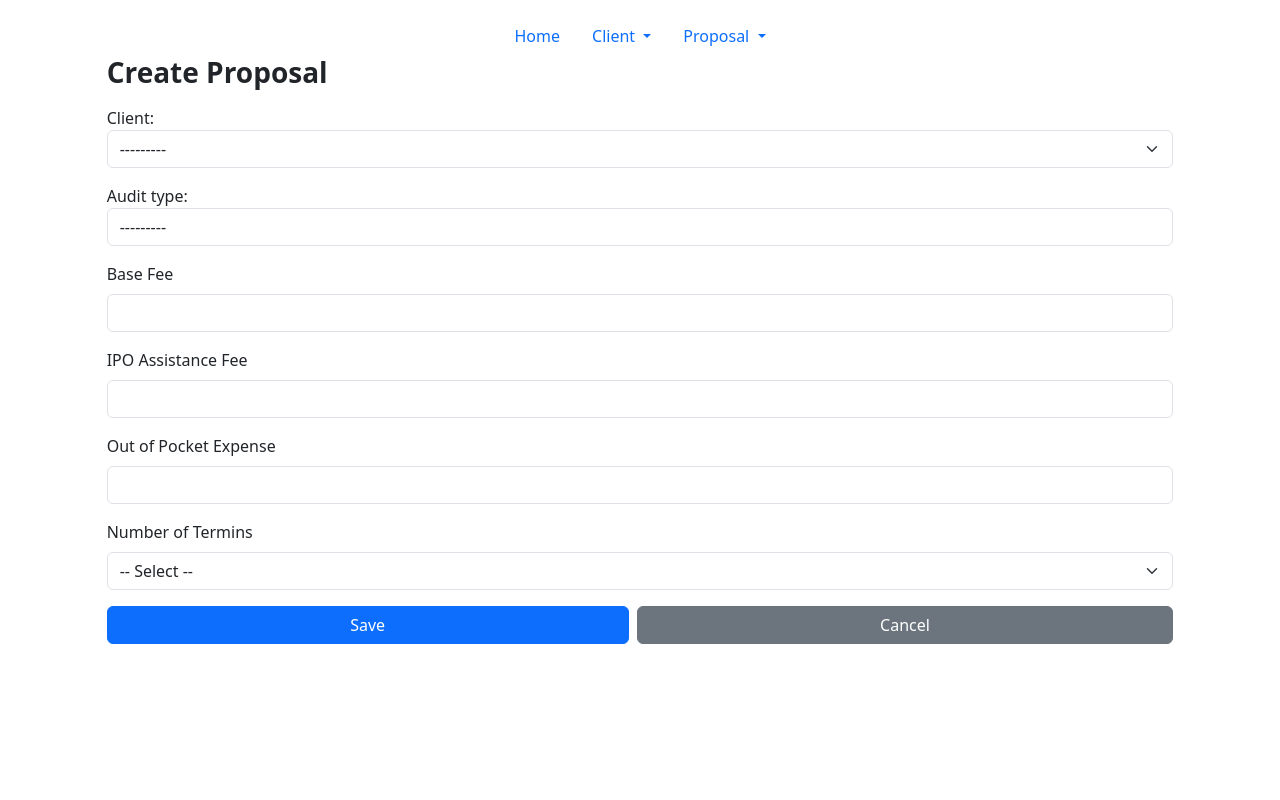
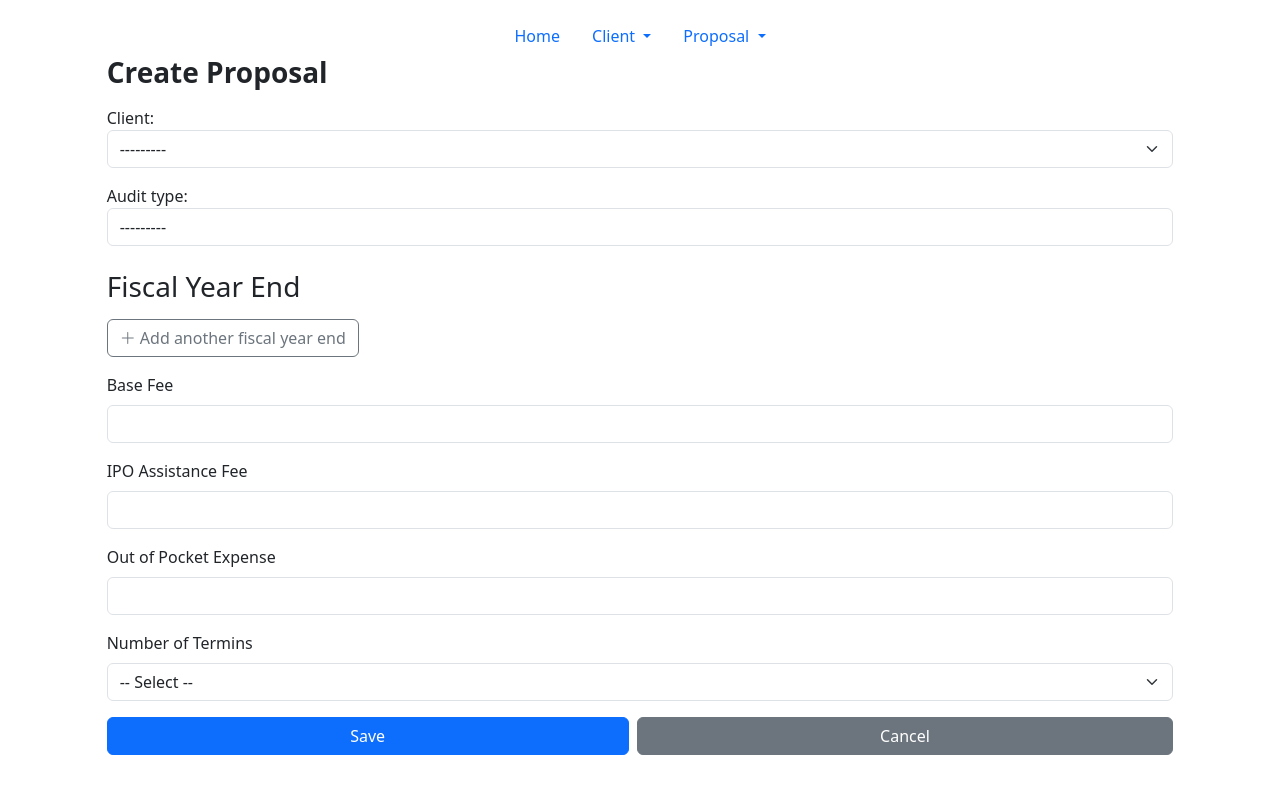
Before and after one commit to lilaaml/testing_field, a Django app: page /create-proposal/ in a window 1280 px wide. Run offline with Django 3.2, Linux system fonts and the light colour scheme; data that the repository does not hold is empty.

Commit message:
working on fye update

```diff
--- a/tester_app/forms.py
+++ b/tester_app/forms.py
@@ -59,6 +59,9 @@ class ClientForm(forms.ModelForm):
 
 
 class ProposalForm(forms.ModelForm):
+    # Hidden field to receive the final combined list
+    fiscal_year_end_data = forms.CharField(widget=forms.HiddenInput(), required=False)
+
     class Meta:
         model = Proposal
         fields = ['client', 'audit_type', 'fiscal_year_end', 'base_fee', 'assistance_fee', 'ope_fee', 'total_fee', 'termin_fee', 'num_termins', 'termin_values', 'total_percentage']
@@ -105,3 +108,24 @@ class ProposalForm(forms.ModelForm):
                 'class': 'form-control',
             }),
         }
+
+    def clean(self):
+        cleaned = super().clean()
+
+        raw = cleaned.get('fiscal_year_end_data', '')
+
+        # Convert JSON string → list
+        try:
+            fiscal_year_end = json.loads(raw)
+        except:
+            fiscal_year_end = []
+
+        cleaned['fiscal_year_end'] = fiscal_year_end
+        return cleaned
+
+    def save(self, commit=True):
+        instance = super().save(commit=False)
+        instance.fiscal_year_end = self.cleaned_data['fiscal_year_end']
+        if commit:
+            instance.save()
+        return instance
--- a/tester_app/templates/proposal/proposal_form.html
+++ b/tester_app/templates/proposal/proposal_form.html
@@ -14,6 +14,27 @@
         {{ form.audit_type.label_tag }}
         {{ form.audit_type }}
     </div>
+
+    <!-- This holds the final JSON array -->
+    <input type="hidden" id="fiscal_year_end_data" name="fiscal_year_end_data">
+
+    <h3 class="mt-4">Fiscal Year End</h3>
+    <div id="fiscal-year-end-fields" class="d-flex flex-column gap-2">
+        <!-- Default one input -->
+        <div class="fiscal-year-end-row d-flex gap-2">
+            <input type="date" class="fiscal-year-end-input form-control">
+            <button type="button" class="btn btn-outline-danger delete-btn">
+                <i class="bi bi-trash"></i>
+            </button>
+        </div>
+    </div>
+
+    <button type="button" id="add-fiscal-year-end" class="btn btn-outline-secondary mt-2 mb-3">
+        <i class="bi bi-plus-lg"></i> Add another fiscal year end
+    </button>
+
+    <!-- Error message display -->
+    <p id="fiscal-year-end-error" class="text-danger mt-2 d-none"></p>
 
     <!-- Visible Fee Input -->
     <div class="mb-3">
@@ -74,6 +95,81 @@
 </script>
 
 <script>
+    var dateArray = {{ existing_dates_json|default:"[]"|safe }};
+</script>
+
+<script>
+    // ----- Fiscal Year End -----
+    const wrapper = document.getElementById("fiscal-year-end-fields");
+    const addBtn = document.getElementById("add-fiscal-year-end");
+    const hiddenField = document.getElementById("fiscal_year_end_data");
+    const errorBox = document.getElementById("fiscal-year-end-error");
+
+    // Initialize hidden field with existing dates
+    hiddenField.value = JSON.stringify(dateArray);
+
+    function renderFiscalYearEndFields(dates) {
+        wrapper.innerHTML = ""; // clear UI
+
+        dates.forEach((value, index) => {
+            const row = document.createElement("div");
+            row.classList.add("d-flex", "align-items-center", "mb-2", "gap-2");
+
+            row.innerHTML = `
+                <input
+                    type="date"
+                    class="form-control fiscal-input"
+                    value="${value}"
+                    style="max-width: 180px;"
+                >
+                <button type="button" class="btn btn-outline-danger btn-sm remove-fye">&times;</button>
+            `;
+
+            wrapper.appendChild(row);
+
+            // Remove button
+            row.querySelector(".remove-fye").addEventListener("click", function () {
+                dates.splice(index, 1);
+                renderFiscalYearEndFields(dates);
+                hiddenField.value = JSON.stringify(dates);
+            });
+        });
+
+        // Sync hidden field after rendering
+        hiddenField.value = JSON.stringify(dates);
+    }
+
+    addBtn.addEventListener("click", function () {
+        dateArray.push("");
+        renderFiscalYearEndFields(dateArray);
+    });
+
+    // Function to add a new row
+    function addRow(value = "") {
+        const row = document.createElement("div");
+        row.className = "fiscal-year-end-row input-group fade-in";
+
+        row.innerHTML = `
+            <input type="date" class="fiscal-year-end-input form-control" value="${value}">
+            <button type="button" class="delete-btn btn btn-outline-danger">
+                <i class="bi bi-trash"></i>
+            </button>
+        `;
+
+        wrapper.appendChild(row);
+
+        // Delete handler
+        row.querySelector(".delete-btn").addEventListener("click", () => {
+            row.remove();
+        });
+    }
+
+    // Add row button
+    addBtn.addEventListener("click", () => {
+        addRow();
+    });
+
+    // ----- Termin -----
     const defaults = JSON.parse(document.getElementById("default-termin-opt").textContent);
 
     const form = document.getElementById("proposalForm");
@@ -102,6 +198,10 @@
     let inputElements = [];
     let totalDisplay;
     let warning;
+
+    document.addEventListener("DOMContentLoaded", function () {
+        renderFiscalYearEndFields(dateArray);
+    });
 
     // Base Fee Input Handling
     baseFeeVisible.addEventListener("input", () => {
@@ -321,8 +421,48 @@
 
     // Submit Validation
     form.addEventListener("submit", e => {
+        const inputs = document.querySelectorAll(".fiscal-year-end-input");
+
         const base = baseFeeHidden.value;
         const total = totalPercentageHidden.value;
+
+        const values = [];
+        let hasError = false;
+        const duplicateCheck = new Set();
+
+        inputs.forEach(input => {
+            input.classList.remove("is-invalid");
+            const val = input.value.trim();
+
+            // Empty value → error
+            if (val === "") {
+                input.classList.add("is-invalid");
+                hasError = true;
+            }
+
+            // Duplicate detection
+            if (duplicateCheck.has(val.toLowerCase())) {
+                input.classList.add("is-invalid");
+                hasError = true;
+            } else if (val !== "") {
+                duplicateCheck.add(val.toLowerCase());
+            }
+
+            if (val !== "") {
+                values.push(val);
+            }
+        });
+
+        if (hasError) {
+            e.preventDefault();
+            errorBox.classList.remove("d-none");
+            errorBox.textContent = "Fix errors: remove empty fiscal year end and duplicates.";
+            return;
+        }
+
+        errorBox.classList.add("d-none");
+
+        hiddenField.value = JSON.stringify(values);
 
         if (!base) {
             e.preventDefault();
@@ -335,6 +475,7 @@
             alert("Total percentage must be exactly 100%");
             return;
         }
+
     });
 
 </script>
--- a/tester_app/views.py
+++ b/tester_app/views.py
@@ -1,3 +1,4 @@
+import datetime
 from django.shortcuts import get_object_or_404, redirect, render
 from django.contrib import messages
 
@@ -22,6 +23,26 @@ def update_proposal(request, pk):
         form = ProposalForm(request.POST, instance=proposal)
 
         if form.is_valid():
+
+            # 1. Get JSON string from hidden input
+            raw = form.cleaned_data.get("fiscal_year_end_data", "[]")
+
+            # 2. Convert JSON → Python list of strings
+            try:
+                date_strings = json.loads(raw)
+            except json.JSONDecodeError:
+                date_strings = []
+
+            # 3. Convert strings → actual Python date objects
+            converted_dates = []
+            for d in date_strings:
+                try:
+                    converted_dates.append(datetime.date.fromisoformat(d))
+                except Exception:
+                    pass  # ignore invalid dates
+
+            # 4. Assign to the model’s ArrayField
+            form.instance.fiscal_year_end = converted_dates
 
             base_fee = int(form.cleaned_data['base_fee'])
             assistance_fee = int(form.cleaned_data['assistance_fee'])
@@ -53,13 +74,41 @@ def update_proposal(request, pk):
     else:
         form = ProposalForm(instance=proposal)
 
-    return render(request, 'proposal/proposal_form.html', {'form': form, 'form_title': 'Update Proposal'})
+    existing_dates_json = json.dumps([
+        d.isoformat() for d in proposal.fiscal_year_end
+    ]) if proposal.fiscal_year_end else "[]"
+
+    return render(request, 'proposal/proposal_form.html', {
+        'form': form,
+        'form_title': 'Update Proposal',
+        'existing_dates_json': existing_dates_json,
+    })
 
 def create_proposal(request):
     if request.method == "POST":
         form = ProposalForm(request.POST)
 
         if form.is_valid():
+
+            # 1. Get JSON string from hidden input
+            raw = form.cleaned_data.get("fiscal_year_end_data", "[]")
+
+            # 2. Convert JSON → Python list of strings
+            try:
+                date_strings = json.loads(raw)
+            except json.JSONDecodeError:
+                date_strings = []
+
+            # 3. Convert strings → actual Python date objects
+            converted_dates = []
+            for d in date_strings:
+                try:
+                    converted_dates.append(datetime.date.fromisoformat(d))
+                except Exception:
+                    pass  # ignore invalid dates
+
+            # 4. Assign to the model’s ArrayField
+            form.instance.fiscal_year_end = converted_dates
 
             # Recalculate total fee server-side to ensure integrity
             base_fee = int(form.cleaned_data['base_fee'])
```
Also changed, not shown: tester_app/templates/proposal/proposal_list.html (+9 -1 lines), tester_app/templates/proposal/proposal.md (added).
